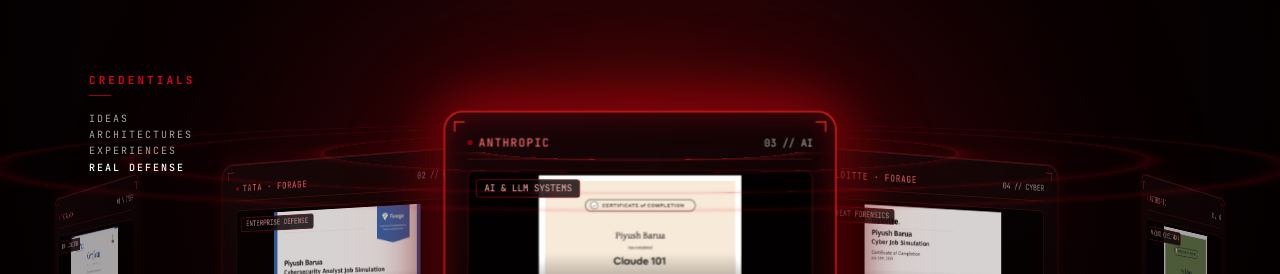
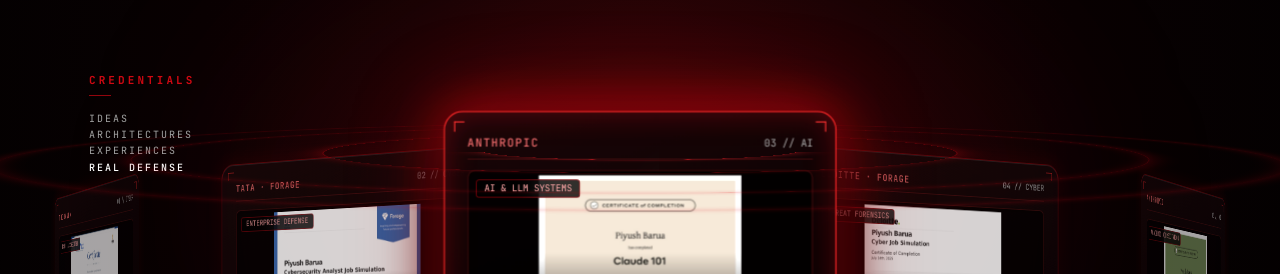
Before and after one commit to piyushbaruadebug/portfolio, a React (Vite) app: page / in a window 1280 px wide. Shown: the part 4520-4794 px from the top of the page. Built offline with nearby package versions, Linux system fonts and the light colour scheme.

Commit message:
style(certificates): remove red dot before issuer name

```diff
--- a/src/scenes/Certificates/CertificatesScene.tsx
+++ b/src/scenes/Certificates/CertificatesScene.tsx
@@ -336,8 +336,7 @@
                   {/* Card Header Spec */}
                   <div>
                     <div className="flex items-center justify-between text-[11px] font-mono tracking-wider text-red-400 border-b border-red-900/40 pb-2 mb-3">
-                      <span className="text-red-400/90 font-medium tracking-widest uppercase flex items-center gap-1.5">
-                        <span className="w-1.5 h-1.5 rounded-full bg-red-500 animate-pulse" />
+                      <span className="text-red-400/90 font-medium tracking-widest uppercase flex items-center">
                         {cert.issuer}
                       </span>
                       <span className="text-neutral-400 font-mono text-[10px]">
```
